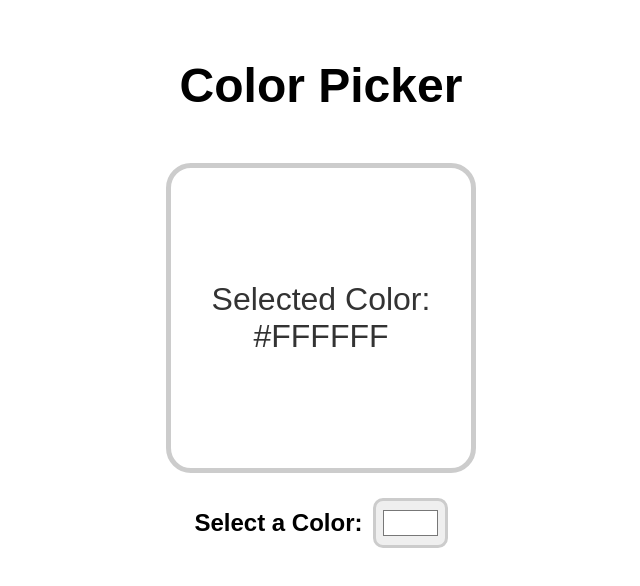
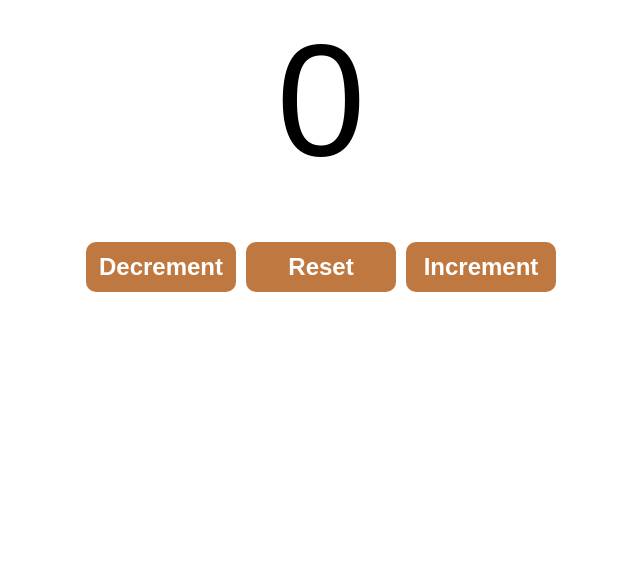
Before and after one commit to ezravergabera/languages, a React (Vite) app in the folder apps/my-react-app/: page / in a window 1280 px wide. Shown: the top 586 px of the page, without its empty margins (319-959 px from the left). Built offline with nearby package versions, Linux system fonts and the light colour scheme.

Commit message:
Practiced Updater Functions

```diff
--- a/apps/my-react-app/src/App.jsx
+++ b/apps/my-react-app/src/App.jsx
@@ -15,7 +15,7 @@ import ColorPicker from './ColorPicker/ColorPicker.jsx'
 function App() {
   return (
     <>
-      <ColorPicker/>
+      <Counter/>
     </>
   );
 }
--- a/apps/my-react-app/src/Counter.jsx
+++ b/apps/my-react-app/src/Counter.jsx
@@ -5,11 +5,11 @@ function Counter() {
     const [count, setCount] = useState(0);
 
     const increment = () => {
-        setCount(count + 1);
+        setCount(c => c + 1);
     }
 
     const decrement = () => {
-        setCount(count - 1);
+        setCount(c => c - 1);
     }
 
     const reset = () => {
```
